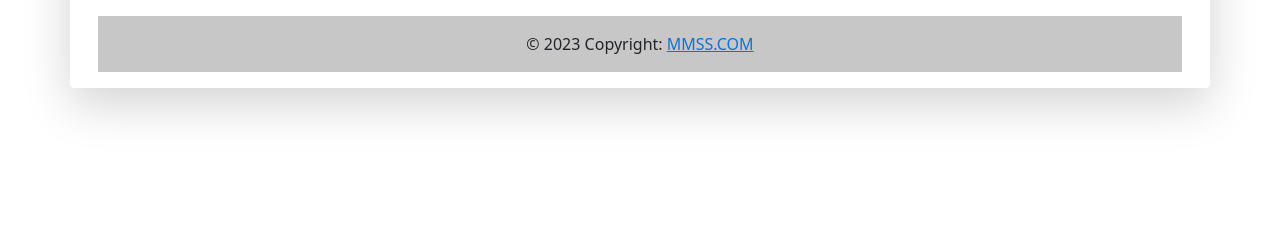
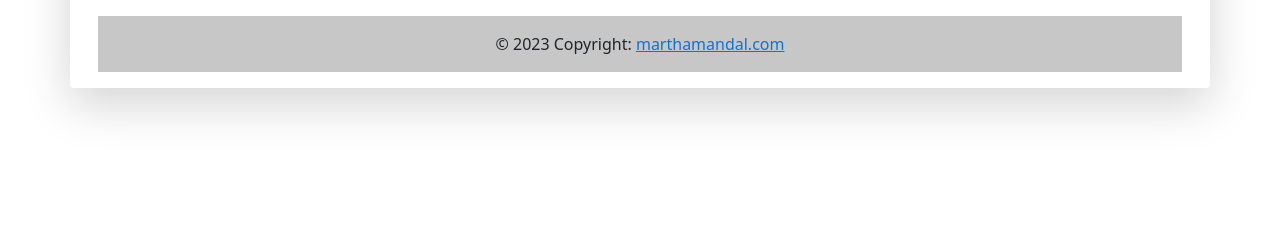
Before and after one commit to ghodgekar/BMCM, a PHP site: page /admindashboard/pending.php in a window 1280 px wide. Shown: the part 355-595 px from the top of the page. Run offline with PHP 8.4, Linux system fonts and the light colour scheme; a user stored in the database is signed in; data comes from the database, SQL or seed files in the repository; some libraries are stand-ins or nearby versions.

Commit message:
admindashboard update

```diff
--- a/admindashboard/footer.php
+++ b/admindashboard/footer.php
@@ -5,7 +5,7 @@
   <!-- Copyright -->
   <div class="text-center p-3" style="background-color: rgba(0, 0, 0, 0.2);">
     © 2023 Copyright:
-    <a class="text-dark" href="https://mdbootstrap.com/">MMSS.COM</a>
+    <a class="text-dark" href="https://mdbootstrap.com/">marthamandal.com</a>
   </div>
 
   <!-- Copyright -->
--- a/admindashboard/pending.php
+++ b/admindashboard/pending.php
@@ -54,7 +54,7 @@ $result = mysqli_query($mysqli, $sql);
         <button type="button" class="btn-close" data-bs-dismiss="modal" aria-label="Close"></button>
       </div>
       <div class="modal-body">
-      <div class="table-responsive" style="width:780px">
+      <div class="table-responsive" style="width:700px">
       <table class="table table-bordered table-hover">
         <thead>
 
--- a/userpanel/index.php
+++ b/userpanel/index.php
@@ -161,7 +161,7 @@
             <!-- Copyright -->
             <div class="text-center p-3" style="background-color: rgba(0, 0, 0, 0.2);">
                 © 2023 Copyright:
-                <a class="text-dark" href="https://mdbootstrap.com/">MMSS.COM</a>
+                <a class="text-dark" href="https://mdbootstrap.com/">marathamandal.com</a>
             </div>
             <!-- Copyright -->
         </footer>
```
